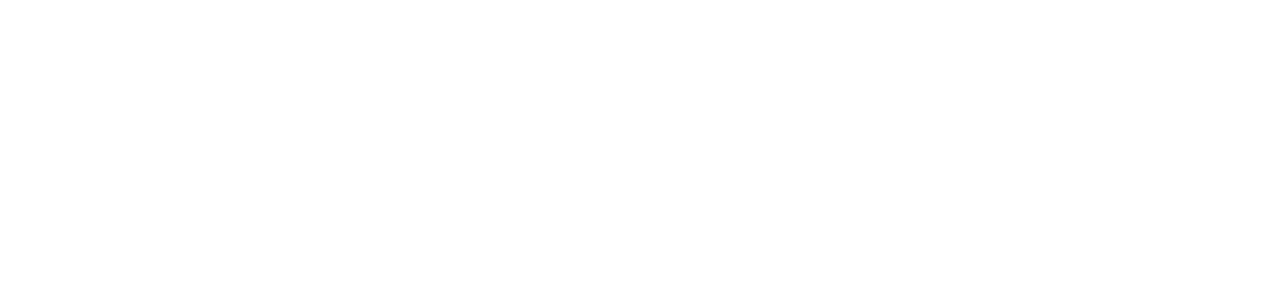
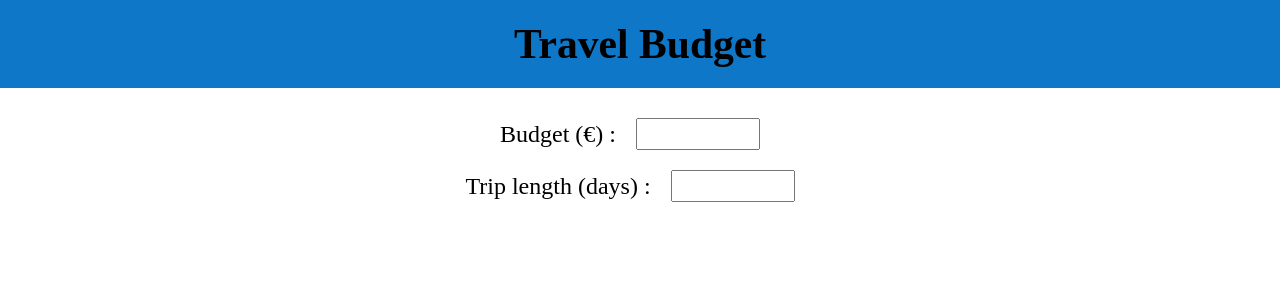
Before and after one commit to JordanDonguy/travelbudget, a React (Create React App) app: page / in a window 1280 px wide. Shown: the top 300 px of the page. Built offline with nearby package versions, Linux system fonts and the light colour scheme.

Commit message:
Create budgetSlice and Budget component

```diff
--- a/src/app/App.js
+++ b/src/app/App.js
@@ -4,11 +4,15 @@
   BrowserRouter,
   Routes
 } from "react-router-dom";
+import Budget from "../features/budget/budget";
 
-export default function App () {
+export default function App() {
   return (
-    <BrowserRouter>
-
-    </BrowserRouter>
-  )
+    <div className="App">
+      <header className="App-header">
+        <h1>Travel Budget</h1>
+      </header>
+      <Budget />
+    </div>
+  );
 };
--- a/src/app/store.js
+++ b/src/app/store.js
@@ -1,7 +1,8 @@
 import { configureStore } from "@reduxjs/toolkit";
+import budgetReducer from '../features/budget/budgetSlice'
 
 export default configureStore({
     reducer: {
-
+        budget: budgetReducer
     }
 });
--- /dev/null
+++ b/src/features/budget/budget.js
@@ -0,0 +1,45 @@
+import React, { useState } from "react";
+import { useDispatch } from "react-redux";
+import { editBudget, editDays } from "./budgetSlice";
+import styles from "./budget.module.css";
+
+export default function Budget() {
+    const dispatch = useDispatch();
+    const [amount, setAmount] = useState('');
+    const [days, setDays] = useState('');
+
+    function handleBudgetChange (e) {
+        setAmount(e.target.value);
+        dispatch(editBudget({amount: amount}));
+    }
+
+    function handleDaysChange (e) {
+        setDays(e.target.value);
+        dispatch(editDays({days: days}))
+    }
+
+    return (
+        <div className={styles.budget}>
+            <div>
+                <span>Budget (€) :</span>
+                <input
+                type="number"
+                step="0.1"
+                value={amount}
+                onChange={handleBudgetChange}
+                className={styles.input}
+                />
+            </div>
+            <div>
+                <span>Trip length (days) :</span>
+                <input
+                type="number"
+                step="1"
+                value={days}
+                onChange={handleDaysChange}
+                className={styles.input}
+                />
+            </div>
+        </div>
+    )
+}
--- /dev/null
+++ b/src/features/budget/budget.module.css
@@ -0,0 +1,15 @@
+.budget {
+    display: flex;
+    flex-direction: column;
+    justify-content: center;
+    align-items: center;
+    padding: 20px;
+    font-size: 1.5rem;
+}
+
+.input {
+    text-align: center;
+    font-size: 1.5rem;
+    width:  120px;
+    margin: 10px 20px;
+}
--- /dev/null
+++ b/src/features/budget/budgetSlice.js
@@ -0,0 +1,23 @@
+import { createSlice } from "@reduxjs/toolkit";
+
+export const budgetSlice = createSlice({
+    name: "budget",
+    initialState: {
+        budget: 0,
+        days: 0
+    },
+    reducers: {
+        editBudget: (state, action) => {
+            const { amount } = action.payload;
+            state.budget = action.payload
+        },
+        editDays: (state, action) => {
+            const { days } = action.payload;
+            state.days = action.payload;
+        }
+    }
+});
+
+export const selectBudget = (state) => state.budget;
+export const {editBudget, editDays} = budgetSlice.actions;
+export default budgetSlice.reducer;
--- a/src/index.css
+++ b/src/index.css
@@ -1,13 +1,15 @@
-body {
+* {
   margin: 0;
-  font-family: -apple-system, BlinkMacSystemFont, 'Segoe UI', 'Roboto', 'Oxygen',
-    'Ubuntu', 'Cantarell', 'Fira Sans', 'Droid Sans', 'Helvetica Neue',
-    sans-serif;
-  -webkit-font-smoothing: antialiased;
-  -moz-osx-font-smoothing: grayscale;
+  padding: 0;
 }
 
-code {
-  font-family: source-code-pro, Menlo, Monaco, Consolas, 'Courier New',
-    monospace;
+html {
+  font-size: 16px;
 }
+
+.App header {
+  text-align: center;
+  padding: 20px;
+  background-color: rgb(14, 119, 199);
+  font-size: 1.3rem;
+}
```
